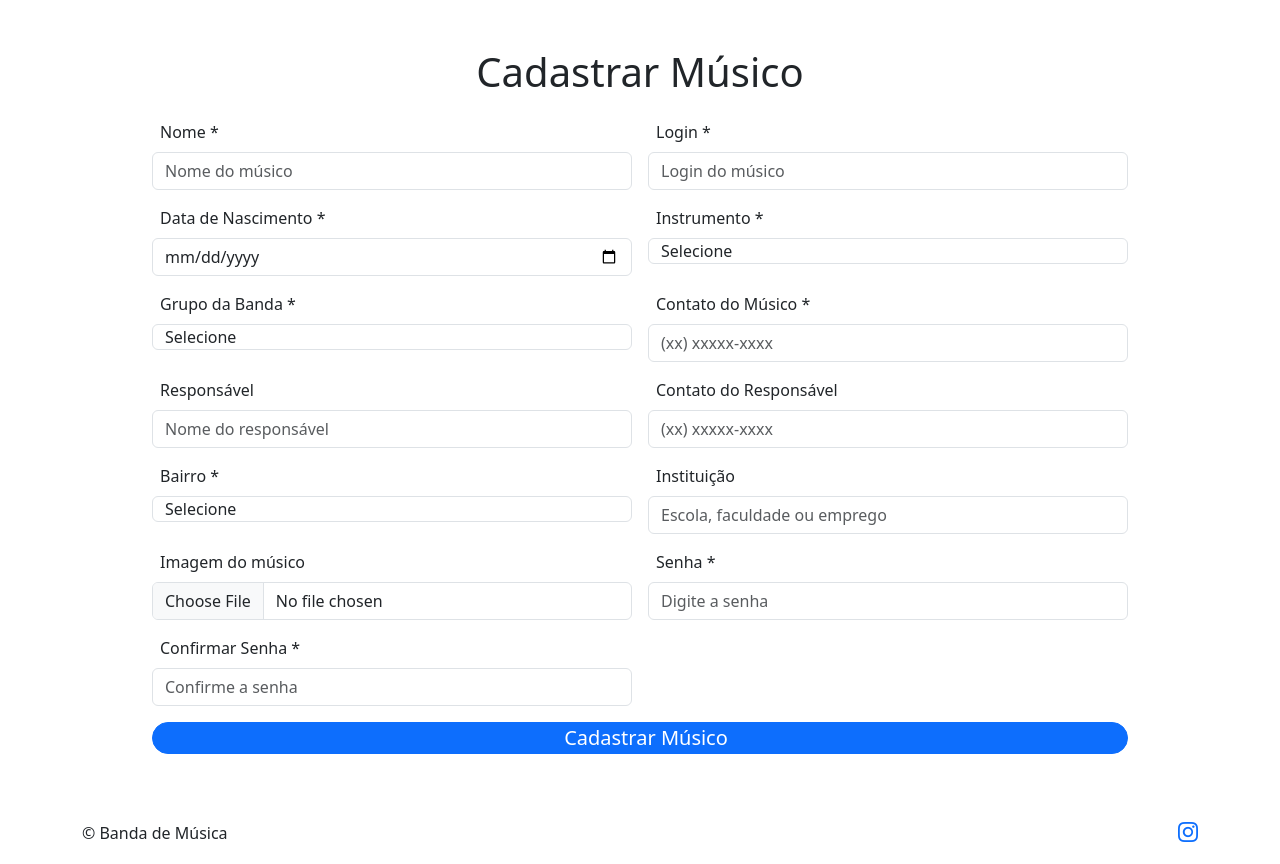
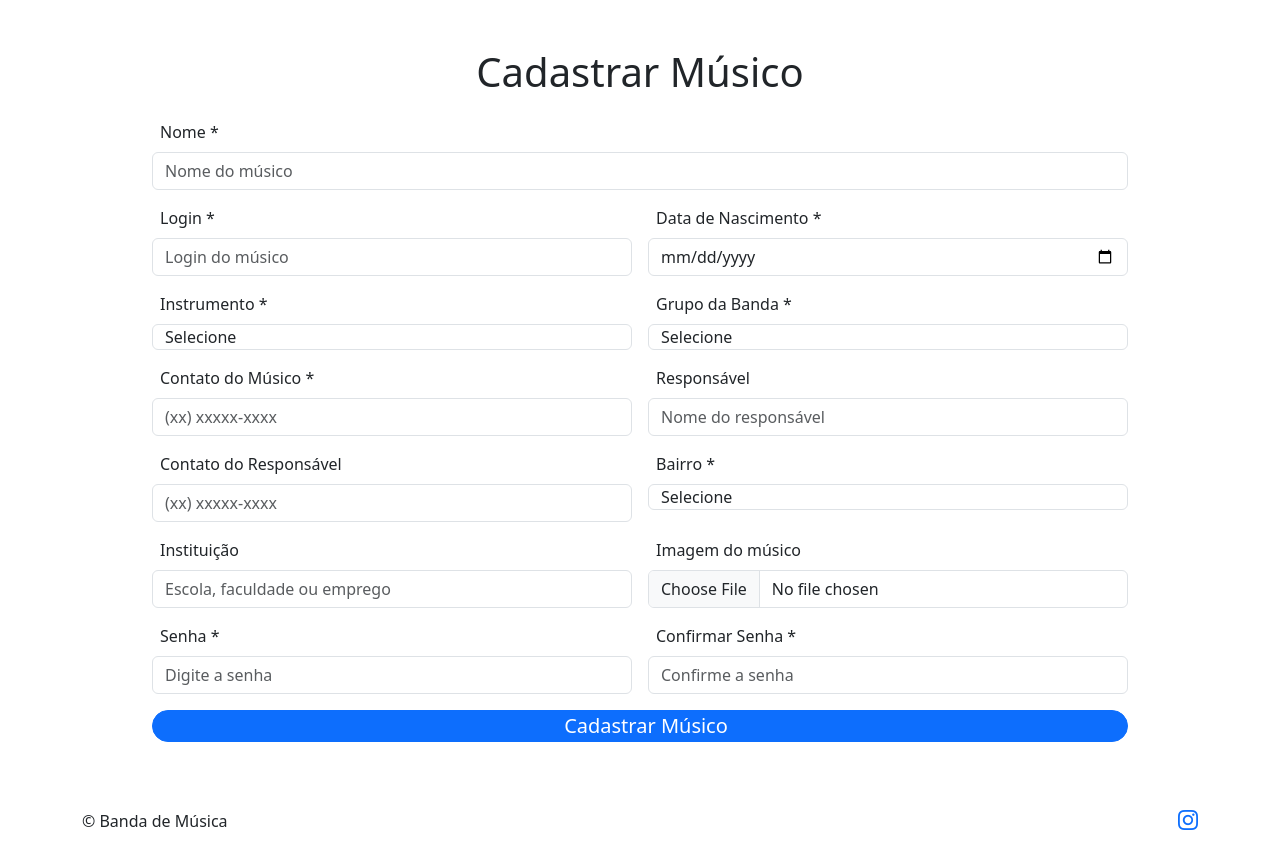
Before and after one commit to giuliofernandess/bmmo, a PHP site: page /musicianRegister.php in a window 1280 px wide. Shown: the part 50-914 px from the top of the page. After the commit the page ends 880 px from the top, so only its background shows below. Run offline with PHP 8.4, Linux system fonts and the light colour scheme.

Commit message:
alteração de estilo

```diff
--- a/pages/AdmSession/AdmFeatures/MusicianRegister/musicianRegister.php
+++ b/pages/AdmSession/AdmFeatures/MusicianRegister/musicianRegister.php
@@ -53,7 +53,7 @@
       <form method="post" action="validateMusicianRegister.php" enctype="multipart/form-data" class="row g-3">
 
         <!-- Nome + Login + Nascimento -->
-        <div class="col-md-6">
+        <div class="col-md-12">
           <label for="name" class="form-label ps-2">Nome *</label>
           <input type="text" name="name" id="name" class="form-control" placeholder="Nome do músico" required />
         </div>
```
